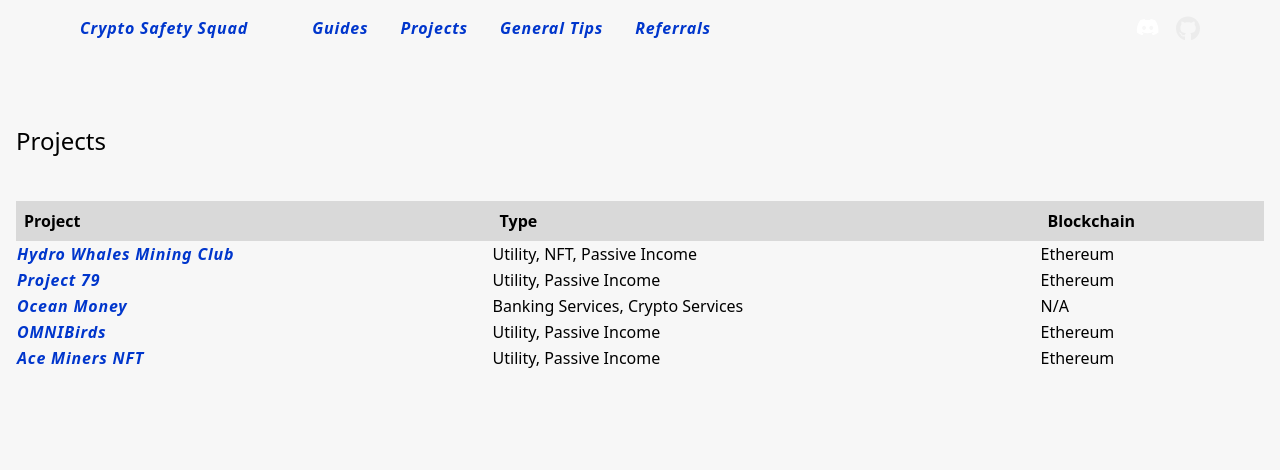
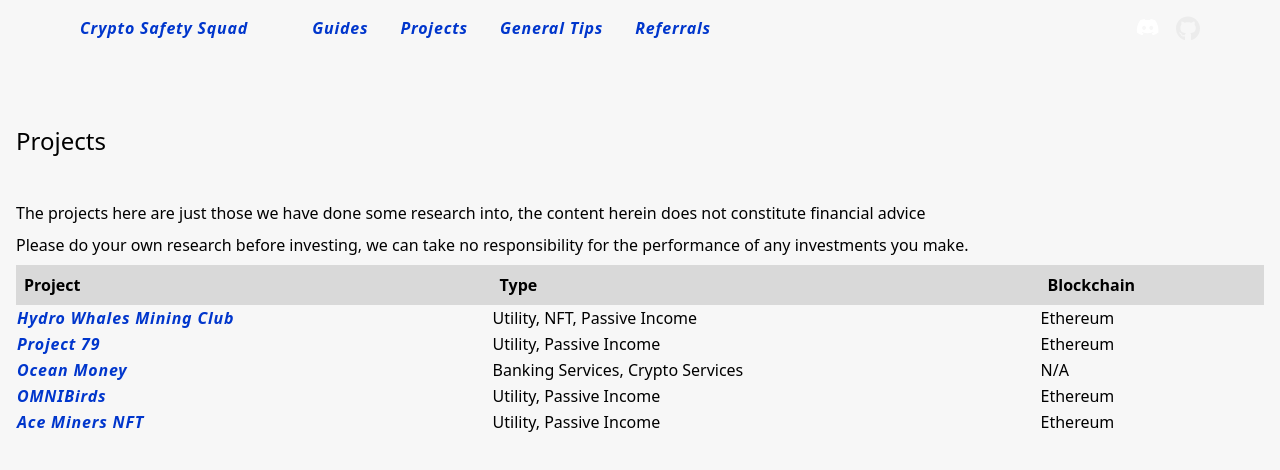
Before and after one commit to CryptoSafetySquad/website, a Next.js app: page /projects in a window 1280 px wide. Shown: the top 470 px of the page. Built offline with nearby package versions, Linux system fonts and the light colour scheme.

Commit message:
Add disclaimer to projects page.

```diff
--- a/pages/projects.tsx
+++ b/pages/projects.tsx
@@ -12,6 +12,9 @@ const projects = [
 const Projects: NextPage = () => {
   const title = 'Projects'
   const content = (
+    <>
+      <p>The projects here are just those we have done some research into, the content herein does not constitute financial advice</p>
+      <p>Please do your own research before investing, we can take no responsibility for the performance of any investments you make.</p>
       <table className='table'>
         <thead>
           <tr>
@@ -32,6 +35,7 @@ const Projects: NextPage = () => {
         }
         </tbody>
       </table>
+    </>
   )
 
   return (
```
Lines whose indentation alone changed are shown as unchanged.
